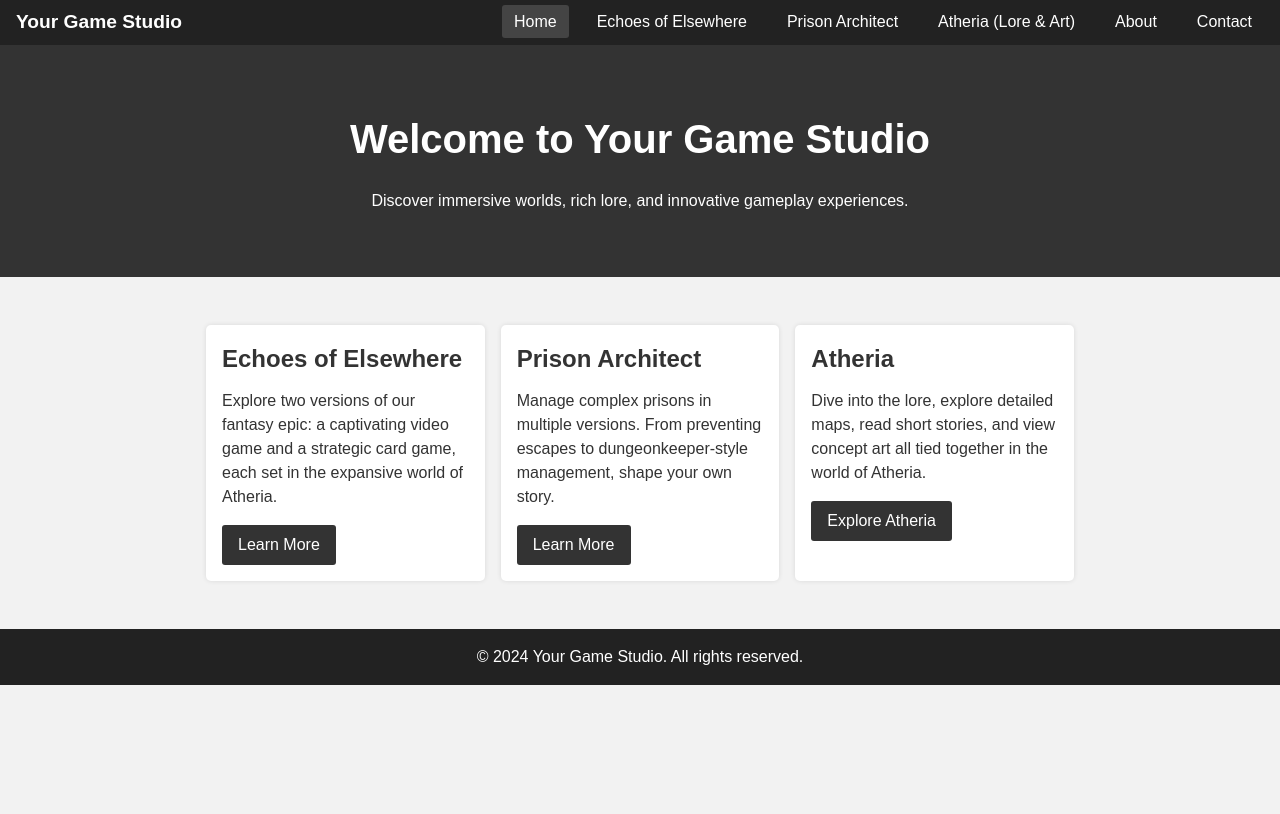
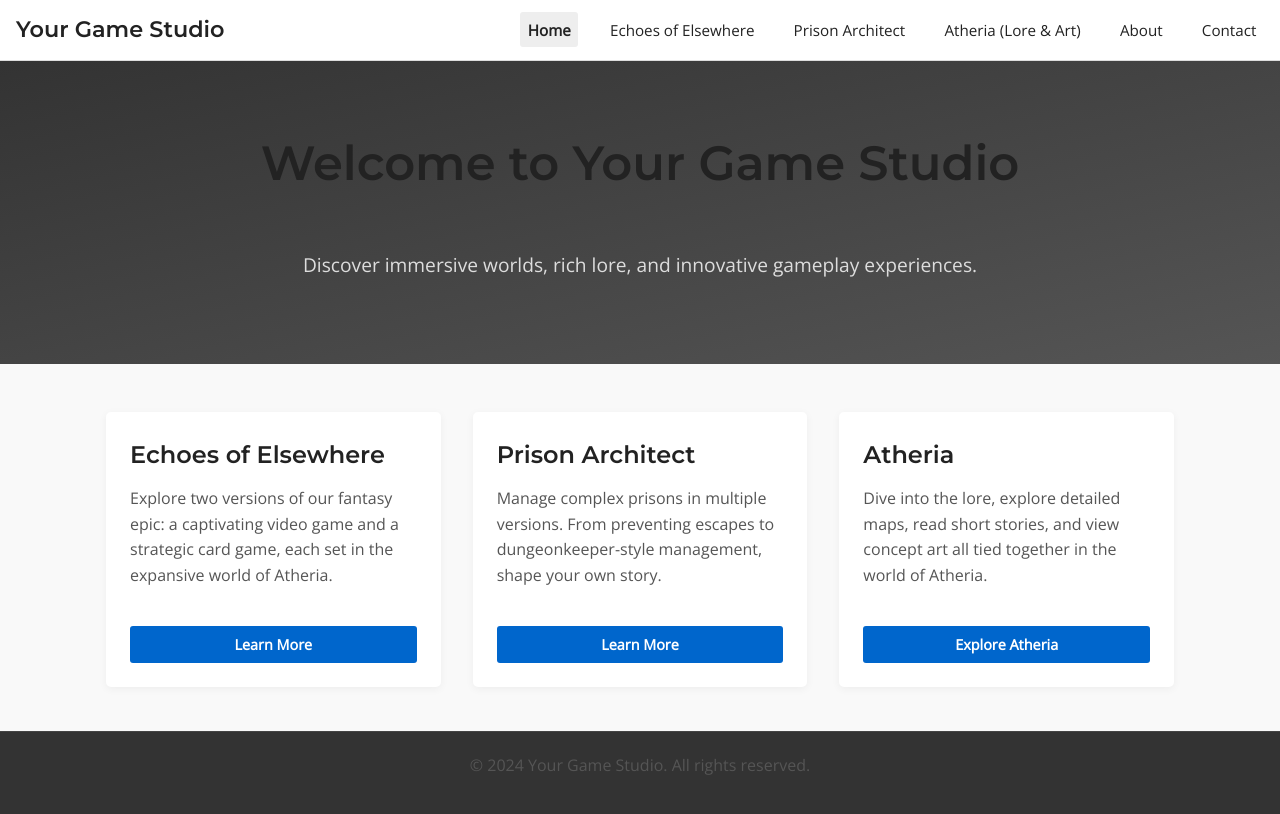
Before and after one commit to davidjkresta/davidjkresta.github.io, a plain HTML site: page index.html in a window 1280 px wide. Drawn offline with nearby package versions, Linux system fonts and the light colour scheme.

Commit message:
attempt to improve website aesthetics

```diff
--- a/assets/css/style.css
+++ b/assets/css/style.css
@@ -1,65 +1,63 @@
-/* Reset */
+/* Importing fonts for a modern look */
+@import url('https://fonts.googleapis.com/css2?family=Montserrat:wght@600&family=Open+Sans&display=swap');
+
+/* Reset and Basic Setup */
 * {
     margin: 0;
     padding: 0;
     box-sizing: border-box;
 }
 
-/* Body and Typography */
 body {
-    font-family: sans-serif;
+    font-family: 'Open Sans', sans-serif;
+    background: #f9f9f9;
     color: #333;
-    background: #f2f2f2;
-    line-height: 1.5;
+    line-height: 1.6;
 }
 
-/* Layout Helpers */
-.content-section {
-    max-width: 900px;
-    margin: 2em auto;
-    padding: 1em;
+/* Typography */
+h1, h2, h3 {
+    font-family: 'Montserrat', sans-serif;
+    color: #222;
 }
-.intro-sections {
-    display: flex;
-    flex-wrap: wrap;
-    gap: 1em;
-    max-width: 900px;
-    margin: 2em auto;
-    padding: 1em;
-}
-.intro-card {
-    background: #fff;
-    padding: 1em;
-    flex: 1 1 calc(33% - 2em);
-    min-width: 250px;
-    border-radius: 5px;
-    box-shadow: 0 0 5px rgba(0,0,0,0.1);
-}
-.intro-card h2 {
+h1 {
+    font-size: 2.2rem;
     margin-bottom: 0.5em;
 }
-.btn {
-    display: inline-block;
-    margin-top: 1em;
-    background: #333;
-    color: #fff;
-    padding: 0.5em 1em;
-    text-decoration: none;
-    border-radius: 3px;
+h2 {
+    font-size: 1.8rem;
+    margin-bottom: 0.5em;
 }
-.btn:hover {
-    background: #444;
+p {
+    margin-bottom: 1em;
+    font-size: 1rem;
+    color: #555;
 }
 
-/* Hero Section */
-.hero {
-    background: #333;
-    color: #fff;
-    text-align: center;
-    padding: 4em 1em;
+/* Links */
+a {
+    text-decoration: none;
+    color: #0066cc;
+    transition: color 0.3s;
 }
-.hero h1 {
-    font-size: 2.5em;
+a:hover {
+    color: #004999;
+}
+
+/* Layout Containers */
+.content-section,
+.intro-sections {
+    max-width: 1100px;
+    margin: 2em auto;
+    padding: 0 1em;
+}
+.content-section ul,
+.intro-sections ul {
+    list-style: none;
+    padding-left: 0;
+}
+.content-section li,
+.intro-sections li {
     margin-bottom: 0.5em;
 }
 
@@ -67,26 +65,32 @@
 .navbar {
     display: flex;
     align-items: center;
-    background: #222;
-    padding: 0.5em 1em;
+    background: #fff;
+    border-bottom: 1px solid #ddd;
+    padding: 0.75em 1em;
     position: relative;
+    z-index: 999;
 }
 .logo {
-    color: #fff;
-    font-weight: bold;
-    font-size: 1.2em;
+    font-family: 'Montserrat', sans-serif;
+    font-size: 1.4rem;
+    font-weight: 600;
+    color: #222;
     margin-right: auto;
+    /* If you have a logo image, you could do something like:
+       <img src="assets/img/logo.png" alt="Your Game Studio" style="height:40px; vertical-align:middle;"> */
 }
 .nav-toggle {
     display: none;
     background: none;
     border: none;
     cursor: pointer;
+    margin-left: auto;
 }
 .nav-toggle .hamburger {
     width: 25px;
     height: 2px;
-    background: #fff;
+    background: #222;
     display: block;
     position: relative;
 }
@@ -95,7 +99,7 @@
     content: "";
     width: 25px;
     height: 2px;
-    background: #fff;
+    background: #222;
     position: absolute;
     left: 0;
 }
@@ -105,94 +109,177 @@
 .nav-toggle .hamburger::after {
     top: 8px;
 }
+
 .nav-links {
+    display: flex;
+    gap: 1.5em;
     list-style: none;
-    display: flex;
-    gap: 1em;
 }
 .nav-links a {
-    color: #fff;
-    text-decoration: none;
-    padding: 0.5em 0.75em;
-    transition: background 0.3s;
+    color: #222;
+    font-weight: 500;
+    padding: 0.5em;
+    border-radius: 3px;
+    font-size: 0.95rem;
 }
 .nav-links a:hover {
-    background: #333;
-    border-radius: 3px;
+    background: #f0f0f0;
 }
 .nav-links .active {
-    background: #444;
-    border-radius: 3px;
+    background: #eee;
+    font-weight: 600;
 }
+
+/* Dropdown Menus */
 .dropdown {
     position: relative;
 }
 .dropdown-menu {
     display: none;
     position: absolute;
-    top: 100%;
+    top: calc(100% + 0.5em);
     left: 0;
-    background: #222;
-    list-style: none;
-    min-width: 200px;
-    border-radius: 0 0 5px 5px;
-    box-shadow: 0 2px 5px rgba(0,0,0,0.3);
+    background: #fff;
+    border: 1px solid #ddd;
+    border-radius: 3px;
+    min-width: 180px;
+    box-shadow: 0 2px 8px rgba(0,0,0,0.1);
+    z-index: 9999;
 }
 .dropdown-menu li a {
     display: block;
     padding: 0.5em 1em;
+    color: #222;
 }
 .dropdown-menu li a:hover {
-    background: #333;
+    background: #f0f0f0;
+    color: #000;
 }
 
-/* Footer */
-footer {
-    text-align: center;
-    background: #222;
-    color: #fff;
-    padding: 1em 0;
-    margin-top: 2em;
-}
-
-/* Responsive */
-@media (max-width: 800px) {
-    .intro-sections {
-        flex-direction: column;
-    }
-    .intro-card {
-        flex: 1 1 100%;
-    }
-    .nav-toggle {
-        display: inline-block;
-        margin-left: auto;
-    }
-    .nav-links {
-        flex-direction: column;
-        background: #222;
-        width: 100%;
-        position: absolute;
-        top: 60px;
-        left: 0;
-        padding: 1em;
-        display: none;
-    }
-    .nav-links.show {
-        display: flex;
-    }
-    .dropdown:hover .dropdown-menu {
-        position: static;
-    }
-}
+/* Show dropdown on hover for desktops */
 @media (min-width: 801px) {
     .dropdown:hover .dropdown-menu {
         display: block;
     }
 }
 
-/* Story Art */
-.story-art {
-    max-width: 100%;
+/* Hero Section */
+.hero {
+    background: linear-gradient(to bottom right, #333, #555);
+    color: #fff;
+    text-align: center;
+    padding: 4em 1em;
+}
+.hero h1 {
+    font-size: 3rem;
     margin-bottom: 1em;
-    display: block;
 }
+.hero p {
+    font-size: 1.2rem;
+    max-width: 700px;
+    margin: 0 auto 1em;
+    color: #ddd;
+}
+
+/* Intro Cards */
+.intro-sections {
+    display: flex;
+    flex-wrap: wrap;
+    gap: 2em;
+    margin-top: 3em;
+    justify-content: space-between;
+}
+.intro-card {
+    background: #fff;
+    border-radius: 5px;
+    box-shadow: 0 2px 8px rgba(0,0,0,0.05);
+    flex: 1 1 calc(33% - 2em);
+    min-width: 250px;
+    padding: 1.5em;
+    transition: transform 0.3s, box-shadow 0.3s;
+    display: flex;
+    flex-direction: column;
+    justify-content: space-between;
+}
+.intro-card h2 {
+    font-size: 1.5rem;
+    margin-bottom: 0.5em;
+    color: #222;
+}
+.intro-card p {
+    color: #555;
+    flex: 1;
+}
+.intro-card .btn {
+    display: inline-block;
+    margin-top: 1.5em;
+    background: #0066cc;
+    color: #fff;
+    padding: 0.5em 1em;
+    text-align: center;
+    border-radius: 3px;
+    font-size: 0.9rem;
+    font-weight: 600;
+}
+.intro-card .btn:hover {
+    background: #004999;
+}
+.intro-card:hover {
+    transform: translateY(-5px);
+    box-shadow: 0 5px 15px rgba(0,0,0,0.05);
+}
+
+/* Footer */
+footer {
+    text-align: center;
+    background: #333;
+    color: #ddd;
+    padding: 1.5em 1em;
+    margin-top: 3em;
+    font-size: 0.9rem;
+    border-top: 1px solid #444;
+}
+
+/* Responsive Design */
+@media (max-width: 800px) {
+    /* Mobile Nav */
+    .nav-toggle {
+        display: inline-block;
+    }
+    .nav-links {
+        position: absolute;
+        top: 60px;
+        left: 0;
+        background: #fff;
+        width: 100%;
+        flex-direction: column;
+        gap: 0;
+        display: none;
+    }
+    .nav-links.show {
+        display: flex;
+        border-top: 1px solid #ddd;
+    }
+    .nav-links a {
+        padding: 0.75em 1em;
+        border-radius: 0;
+        text-align: left;
+    }
+    .dropdown:hover .dropdown-menu,
+    .dropdown .dropdown-menu {
+        position: static;
+        box-shadow: none;
+        border: none;
+    }
+    .dropdown-menu {
+        display: block;
+        padding: 0;
+    }
+    .intro-sections {
+        flex-direction: column;
+        gap: 1em;
+    }
+    .intro-card {
+        flex: 1 1 100%;
+    }
+}
```
